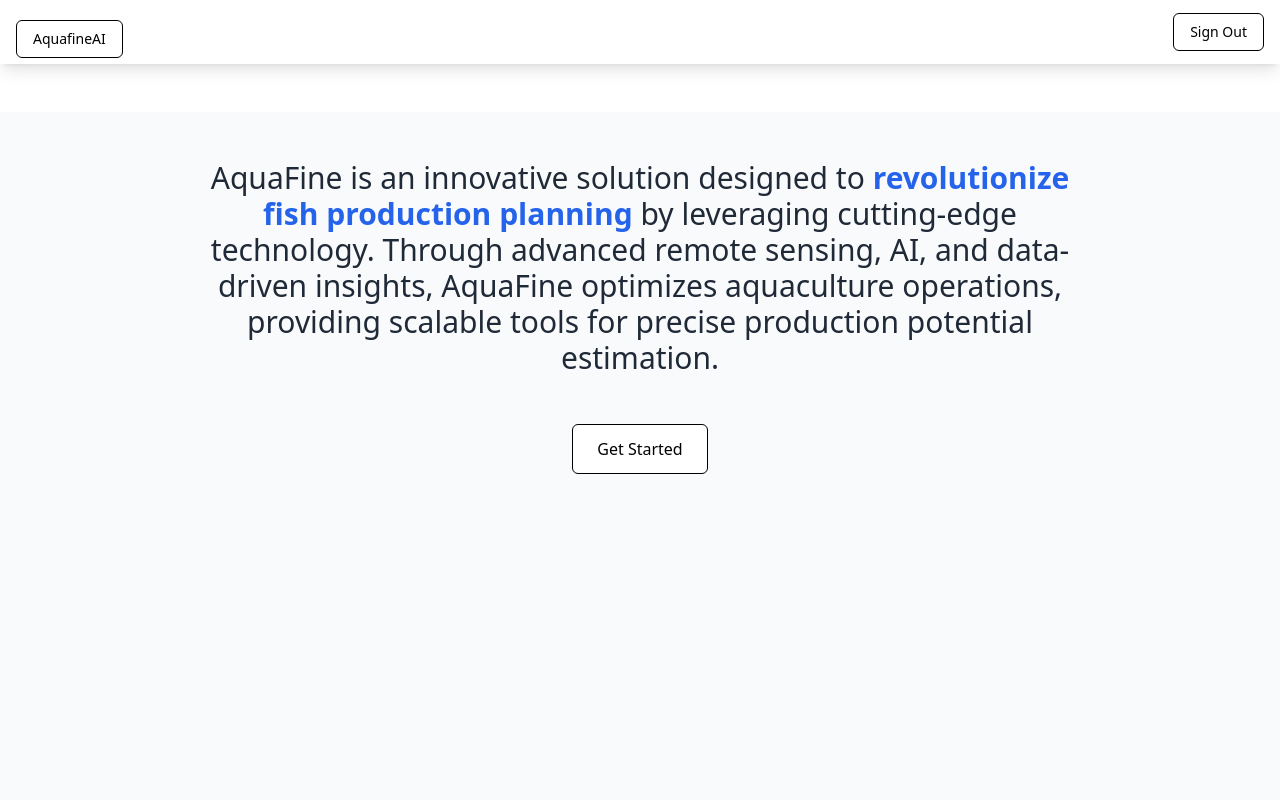
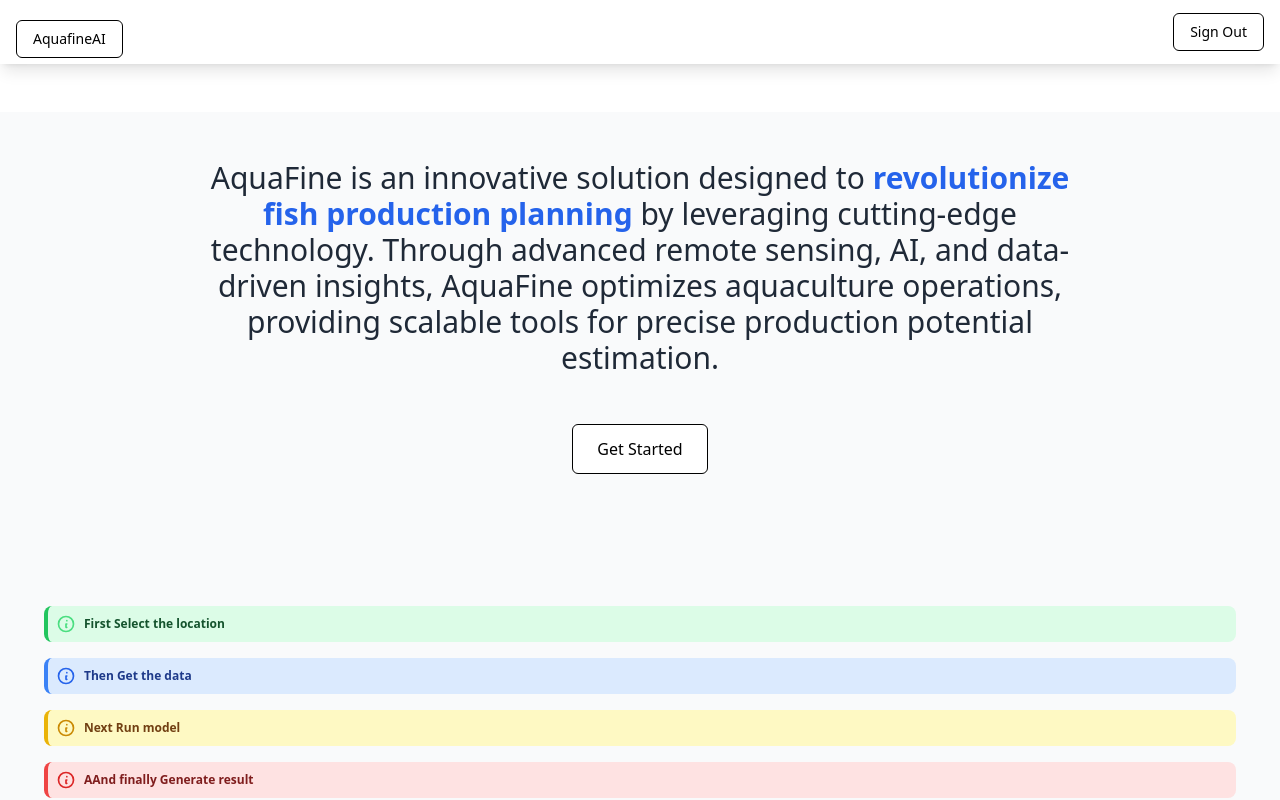
Before and after one commit to NABADEEP069/Aquafine, a React (Vite) app: page / in a window 1280 px wide. Shown: the top 800 px of the page. Built offline with nearby package versions, Linux system fonts and the light colour scheme; no server answers.

Commit message:
upt home.tsx

```diff
--- a/package.json
+++ b/package.json
@@ -23,6 +23,7 @@
     "react-hot-toast": "^2.5.1",
     "react-places-autocomplete": "^7.3.0",
     "react-router-dom": "^6.22.2",
+    "styled-components": "^6.1.15",
     "tailwind-merge": "^2.6.0"
   },
   "devDependencies": {
--- a/src/components/Footer.tsx
+++ b/src/components/Footer.tsx
@@ -6,7 +6,7 @@ export default function Footer() {
       </div>
       <div className="max-w-7xl mx-auto px-4 sm:px-6 lg:px-8">
         <div className="grid grid-cols-1 md:grid-cols-3 gap-8 text-center md:text-left">
-          {/* Left Column */}
+          {/* Left r Column */}
           <div>
             <h4 className="text-2xl font-semibold mb-3">Aquafine AI</h4>
             <p className="text-gray-800">
--- a/src/components/Map.tsx
+++ b/src/components/Map.tsx
@@ -13,8 +13,8 @@ const containerStyle = {
 };
 
 const defaultCenter = {
-  lat: 26.1445, // Default (Guwahati)
-  lng: 91.7362, // Default (Guwahati)
+  lat: 26.1445, //  (Guwahati)
+  lng: 91.7362, //  (Guwahati)
 };
 
 export default function MapWithSearch() {
--- a/src/pages/Auth.tsx
+++ b/src/pages/Auth.tsx
@@ -81,7 +81,7 @@ export default function Auth() {
                 {isSignUp ? 'Create an Account' : 'Welcome Back'}
               </h2>
               <p className="text-gray-600">
-                {isSignUp ? 'Join our community today!' : 'Sign in to continue'}
+                {isSignUp ? 'Hey Buddy!' : 'Sign in to continue'}
               </p>
             </div>
 
--- a/src/pages/Home.tsx
+++ b/src/pages/Home.tsx
@@ -1,3 +1,4 @@
+import { div, main } from 'framer-motion/client';
 import { useAuth } from '../context/AuthContext';
 import { Link } from 'react-router-dom';
 
@@ -16,7 +17,6 @@ export default function Home() {
           </div>
         )}
 
-
         <h1 className="text-lg sm:text-xl md:text-2xl lg:text-3xl text-gray-800 mb-12 text-center max-w-4xl mx-auto leading-relaxed">
           <span className="font-light">AquaFine is an innovative solution designed to</span>{' '}
           <span className="font-semibold text-blue-600">revolutionize fish production planning</span>{' '}
@@ -33,6 +33,38 @@ export default function Home() {
             </button>
           </Link>
         </div>
+<br>
+
+</br>
+<br></br>
+<br></br>
+<br></br><br></br>
+        <div className="space-y-4 p-3">
+          <div role="alert" className="bg-green-100 dark:bg-green-900 border-l-4 border-green-500 dark:border-green-700 text-green-900 dark:text-green-100 p-2 rounded-lg flex items-center transition duration-300 ease-in-out hover:bg-green-200 dark:hover:bg-green-800 transform hover:scale-105">
+            <svg stroke="currentColor" viewBox="0 0 24 24" fill="none" className="h-5 w-5 flex-shrink-0 mr-2 text-green-400" xmlns="http://www.w3.org/2000/svg">
+              <path d="M13 16h-1v-4h1m0-4h.01M21 12a9 9 0 11-18 0 9 9 0 0118 0z" strokeWidth={2} strokeLinejoin="round" strokeLinecap="round" />
+            </svg>
+            <p className="text-xs font-semibold">First Select the location </p>
+          </div>
+          <div role="alert" className="bg-blue-100 dark:bg-blue-900 border-l-4 border-blue-500 dark:border-blue-700 text-blue-900 dark:text-blue-100 p-2 rounded-lg flex items-center transition duration-300 ease-in-out hover:bg-blue-200 dark:hover:bg-blue-800 transform hover:scale-105">
+            <svg stroke="currentColor" viewBox="0 0 24 24" fill="none" className="h-5 w-5 flex-shrink-0 mr-2 text-blue-600" xmlns="http://www.w3.org/2000/svg">
+              <path d="M13 16h-1v-4h1m0-4h.01M21 12a9 9 0 11-18 0 9 9 0 0118 0z" strokeWidth={2} strokeLinejoin="round" strokeLinecap="round" />
+            </svg>
+            <p className="text-xs font-semibold"> Then Get the data</p>
+          </div>
+          <div role="alert" className="bg-yellow-100 dark:bg-yellow-900 border-l-4 border-yellow-500 dark:border-yellow-700 text-yellow-900 dark:text-yellow-100 p-2 rounded-lg flex items-center transition duration-300 ease-in-out hover:bg-yellow-200 dark:hover:bg-yellow-800 transform hover:scale-105">
+            <svg stroke="currentColor" viewBox="0 0 24 24" fill="none" className="h-5 w-5 flex-shrink-0 mr-2 text-yellow-600" xmlns="http://www.w3.org/2000/svg">
+              <path d="M13 16h-1v-4h1m0-4h.01M21 12a9 9 0 11-18 0 9 9 0 0118 0z" strokeWidth={2} strokeLinejoin="round" strokeLinecap="round" />
+            </svg>
+            <p className="text-xs font-semibold">Next Run model</p>
+          </div>
+          <div role="alert" className="bg-red-100 dark:bg-red-900 border-l-4 border-red-500 dark:border-red-700 text-red-900 dark:text-red-100 p-2 rounded-lg flex items-center transition duration-300 ease-in-out hover:bg-red-200 dark:hover:bg-red-800 transform hover:scale-105">
+            <svg stroke="currentColor" viewBox="0 0 24 24" fill="none" className="h-5 w-5 flex-shrink-0 mr-2 text-red-600" xmlns="http://www.w3.org/2000/svg">
+              <path d="M13 16h-1v-4h1m0-4h.01M21 12a9 9 0 11-18 0 9 9 0 0118 0z" strokeWidth={2} strokeLinejoin="round" strokeLinecap="round" />
+            </svg>
+            <p className="text-xs font-semibold">AAnd finally Generate result</p>
+          </div>
+        </div>
       </main>
     </div>
   );
--- a/src/pages/loading.tsx
+++ b/src/pages/loading.tsx
@@ -2,7 +2,7 @@ export default function Loading() {
     return <div className="flex flex-col justify-center h-screen">
         <div className="flex justify-center">
         <div className="w-3/4 h-full bg-gradient-to-r from-blue-400 to-purple-500 rounded-xl animate-[pulse_2s_ease-in-out_infinite]"></div>
-            Loading...bbbbbbbbbbbbbbb
+            Loading...
         </div>
     </div>
   }
--- a/src/pages/profile.tsx
+++ b/src/pages/profile.tsx
@@ -2,7 +2,7 @@ import React from 'react';
 import { useNavigate } from 'react-router-dom';
 import { LogOut } from 'lucide-react';
 import { supabase } from '../lib/supabase';
-import { useAuth } from '../hooks/useAuth'; // Ensure this path is correct or update it to the correct path
+import { useAuth } from '../hooks/useAuth';
 
 
 import toast from 'react-hot-toast';
--- a/src/pages/search.tsx
+++ b/src/pages/search.tsx
@@ -22,7 +22,7 @@ export default function Search() {
             </div>
             <p className="text-gray-600 text-center">
               Explore our featured locations and discover detailed information about each area.
-              Click to learn more about demographics, amenities, and local attractions.
+              Click to generate data.
             </p>
           </div>
      </div>
```
Also changed, not shown: src/pages/Details.tsx (+3 -4 lines), 1 other file (tests, documents, lock files or other folders).
